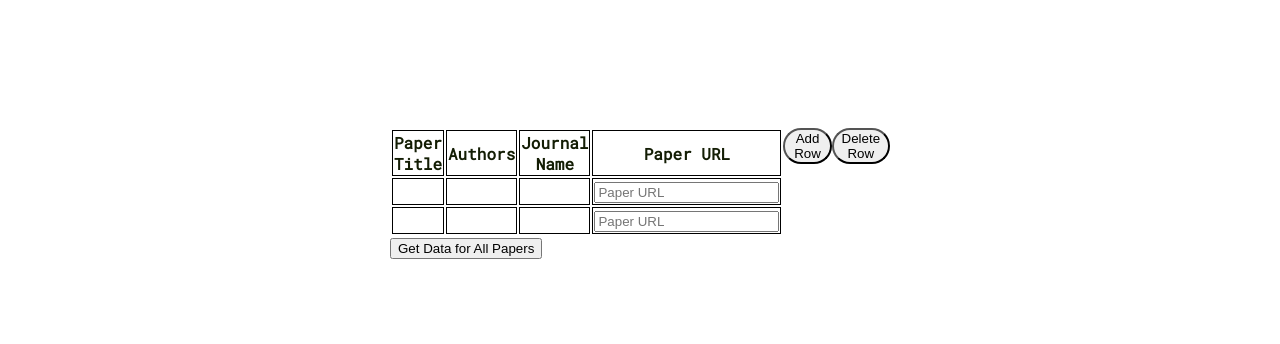
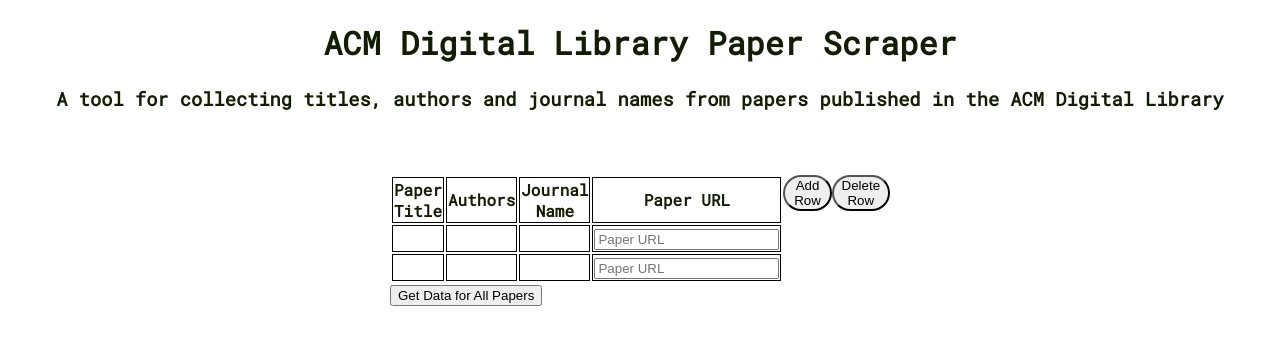
Before and after one commit to sean-p-ryan/paper-scraper-2.0, a website: page public/index.html in a window 1280 px wide. Drawn offline with Linux system fonts and the light colour scheme.

Commit message:
added title and description

```diff
--- a/public/index.html
+++ b/public/index.html
@@ -14,6 +14,8 @@
 
 <body>
     <div class="main-container">
+        <h1>ACM Digital Library Paper Scraper</h1>
+        <h3>A tool for collecting titles, authors and journal names from papers published in the ACM Digital Library</h3>
         <div class="table-container">
             <div>
                 <table class="papers-table">
--- a/public/main.css
+++ b/public/main.css
@@ -5,6 +5,10 @@
     box-sizing: border-box;
     font-family: 'Roboto Mono', monospace;
     /* overflow-y: hidden; */
+}
+
+h1, h3 {
+    text-align: center;
 }
 
 th {
@@ -26,7 +30,7 @@
     display: flex;
     flex-direction: row;
     width: 500px;
-    margin: 10% auto;
+    margin: 5% auto;
 }
 
 .add-row-button, .delete-row-button {
```
